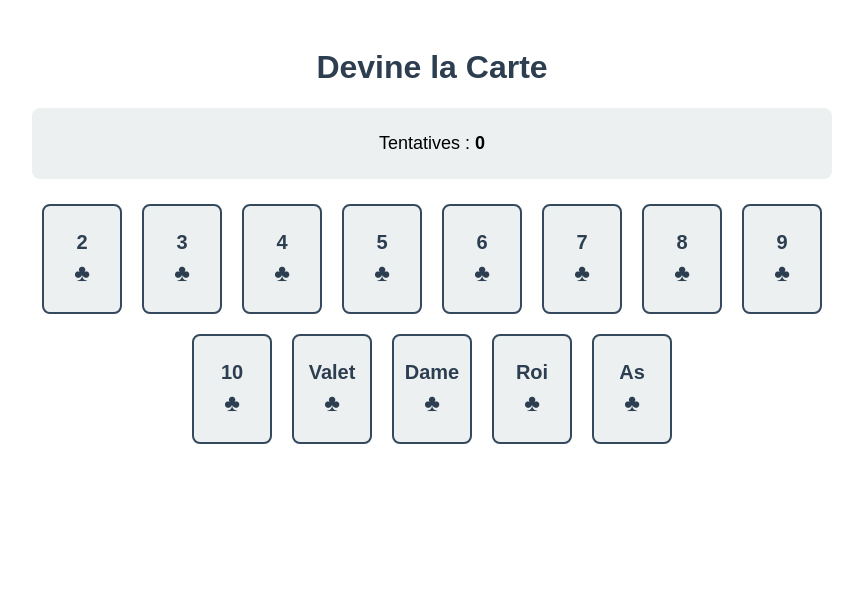
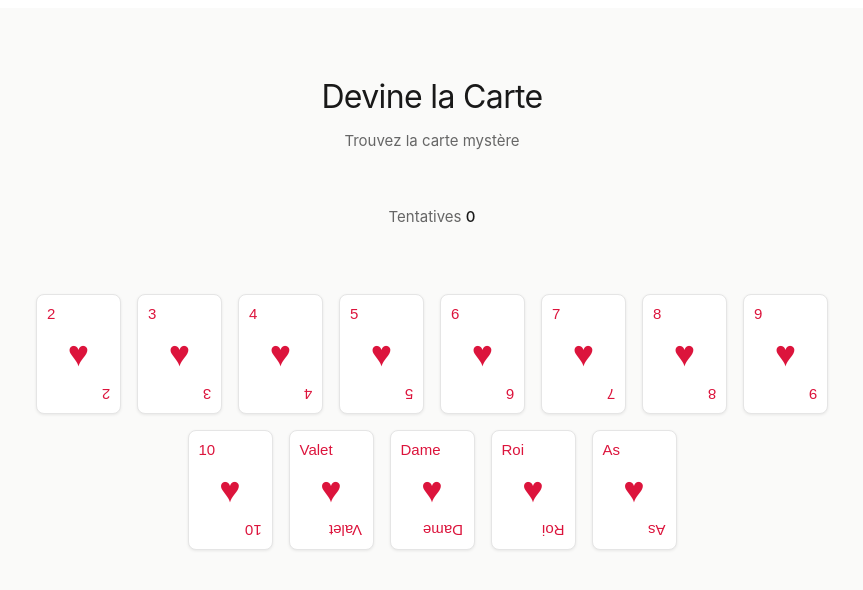
Before and after one commit to paulelian-tabarant/guess-the-card-legacy, a React (Vite) app: page / in a window 1280 px wide. Shown: the top 590 px of the page, without its empty margins (208-1071 px from the left). Built offline with nearby package versions, Linux system fonts and the light colour scheme.

Commit message:
style: rendre l'application plus attrayante

```diff
--- a/src/App.tsx
+++ b/src/App.tsx
@@ -39,48 +39,103 @@ function App() {
     return deck.find((card) => card.rank === rank)!;
   }).filter(Boolean);
 
+  // Fonction pour obtenir le style selon le résultat
+  const getResultDisplay = (result: GameResult) => {
+    if (result === 'gagné !!') {
+      return { text: 'Gagné', color: '#191919' };
+    } else if (result === 'plus') {
+      return { text: 'Plus haut', color: '#191919' };
+    } else {
+      return { text: 'Plus bas', color: '#191919' };
+    }
+  };
+
+  const resultDisplay = result ? getResultDisplay(result) : null;
+
   return (
     <div style={{
-      maxWidth: '800px',
+      minHeight: '100vh',
+      backgroundColor: '#fafaf9',
+      padding: '48px 24px',
+      fontFamily: '-apple-system, BlinkMacSystemFont, "Segoe UI", Roboto, "Helvetica Neue", Arial, sans-serif',
+    }}>
+      <div style={{
+        maxWidth: '840px',
         margin: '0 auto',
-      padding: '20px',
-      fontFamily: 'Arial, sans-serif',
       }}>
-      <h1 style={{ textAlign: 'center', color: '#2c3e50' }}>Devine la Carte</h1>
+        <h1 style={{
+          textAlign: 'center',
+          color: '#191919',
+          fontSize: '32px',
+          fontWeight: '400',
+          marginBottom: '8px',
+          letterSpacing: '-0.02em',
+        }}>
+          Devine la Carte
+        </h1>
+        <p style={{
+          textAlign: 'center',
+          color: '#666',
+          fontSize: '15px',
+          fontWeight: '400',
+          marginBottom: '48px',
+        }}>
+          Trouvez la carte mystère
+        </p>
 
         <div style={{
           textAlign: 'center',
-        marginBottom: '20px',
-        padding: '15px',
-        backgroundColor: '#ecf0f1',
-        borderRadius: '8px',
+          marginBottom: '40px',
         }}>
-        <p style={{ fontSize: '18px', margin: '10px 0' }}>
-          Tentatives : <strong>{attempts}</strong>
-        </p>
-        {result && (
-          <p style={{
-            fontSize: '32px',
-            fontWeight: 'bold',
-            margin: '10px 0',
-            color: result === 'gagné !!' ? '#27ae60' : '#3498db',
+          <div style={{
+            display: 'inline-block',
+            padding: '8px 16px',
+            backgroundColor: 'transparent',
+            marginBottom: '16px',
           }}>
-            {result}
-          </p>
+            <span style={{ fontSize: '15px', color: '#666', fontWeight: '400' }}>Tentatives </span>
+            <strong style={{ fontSize: '15px', color: '#191919', fontWeight: '500' }}>{attempts}</strong>
+          </div>
+
+          {resultDisplay && (
+            <div style={{
+              fontSize: '24px',
+              fontWeight: '400',
+              margin: '24px 0',
+              padding: '16px',
+              color: resultDisplay.color,
+              backgroundColor: '#fff',
+              borderRadius: '12px',
+              animation: 'fadeIn 0.2s ease-out',
+              border: '1px solid #e5e5e5',
+              maxWidth: '300px',
+              marginLeft: 'auto',
+              marginRight: 'auto',
+            }}>
+              {resultDisplay.text}
+            </div>
           )}
+
           {gameWon && (
             <button
               onClick={handleReset}
               style={{
-              marginTop: '15px',
+                marginTop: '24px',
                 padding: '12px 24px',
-              fontSize: '16px',
-              backgroundColor: '#27ae60',
-              color: 'white',
+                fontSize: '15px',
+                backgroundColor: '#191919',
+                color: '#fff',
                 border: 'none',
                 borderRadius: '8px',
                 cursor: 'pointer',
-              fontWeight: 'bold',
+                fontWeight: '500',
+                transition: 'all 0.15s cubic-bezier(0.4, 0, 0.2, 1)',
+              }}
+              onMouseEnter={(e) => {
+                e.currentTarget.style.backgroundColor = '#333';
+              }}
+              onMouseLeave={(e) => {
+                e.currentTarget.style.backgroundColor = '#191919';
               }}
             >
               Nouvelle partie
@@ -91,7 +146,7 @@ function App() {
         <div style={{
           display: 'flex',
           justifyContent: 'center',
-        gap: '10px',
+          gap: '8px',
           flexWrap: 'wrap',
         }}>
           {uniqueCards.map((card) => (
@@ -103,6 +158,20 @@ function App() {
           ))}
         </div>
       </div>
+
+      <style>
+        {`
+          @keyframes fadeIn {
+            from {
+              opacity: 0;
+            }
+            to {
+              opacity: 1;
+            }
+          }
+        `}
+      </style>
+    </div>
   );
 }
 
--- a/src/components/CardButton.tsx
+++ b/src/components/CardButton.tsx
@@ -5,37 +5,81 @@ interface CardButtonProps {
   onClick: (card: Card) => void;
 }
 
+// Fonction pour obtenir le symbole Unicode selon la couleur
+const getSuitSymbol = (suit: Card['suit']): string => {
+  const symbols = {
+    'Coeur': '♥',
+    'Carreau': '♦',
+    'Trèfle': '♣',
+    'Pique': '♠',
+  };
+  return symbols[suit];
+};
+
+// Fonction pour obtenir la couleur (rouge ou noir)
+const getSuitColor = (suit: Card['suit']): string => {
+  return suit === 'Coeur' || suit === 'Carreau' ? '#dc143c' : '#2c3e50';
+};
+
 export function CardButton({ card, onClick }: CardButtonProps) {
+  const suitColor = getSuitColor(card.suit);
+  const suitSymbol = getSuitSymbol(card.suit);
+
   return (
     <button
       onClick={() => onClick(card)}
       style={{
-        width: '80px',
-        height: '110px',
-        margin: '5px',
+        width: '85px',
+        height: '120px',
+        margin: '4px',
         padding: '10px',
-        border: '2px solid #34495e',
+        border: '1px solid #e5e5e5',
         borderRadius: '8px',
-        backgroundColor: '#ecf0f1',
+        backgroundColor: '#ffffff',
         cursor: 'pointer',
         display: 'flex',
         flexDirection: 'column',
         alignItems: 'center',
-        justifyContent: 'center',
-        fontSize: '18px',
-        fontWeight: 'bold',
-        color: '#2c3e50',
-        transition: 'transform 0.1s',
+        justifyContent: 'space-between',
+        fontSize: '16px',
+        fontWeight: '500',
+        color: suitColor,
+        transition: 'all 0.15s cubic-bezier(0.4, 0, 0.2, 1)',
+        boxShadow: '0 1px 3px rgba(0, 0, 0, 0.08)',
+        position: 'relative',
       }}
       onMouseEnter={(e) => {
-        e.currentTarget.style.transform = 'scale(1.05)';
+        e.currentTarget.style.transform = 'translateY(-2px)';
+        e.currentTarget.style.boxShadow = '0 4px 12px rgba(0, 0, 0, 0.12)';
+        e.currentTarget.style.borderColor = '#d0d0d0';
       }}
       onMouseLeave={(e) => {
-        e.currentTarget.style.transform = 'scale(1)';
+        e.currentTarget.style.transform = 'translateY(0)';
+        e.currentTarget.style.boxShadow = '0 1px 3px rgba(0, 0, 0, 0.08)';
+        e.currentTarget.style.borderColor = '#e5e5e5';
       }}
     >
-      <div style={{ fontSize: '20px', marginBottom: '5px' }}>{card.rank}</div>
-      <div style={{ fontSize: '24px' }}>♣</div>
+      <div style={{
+        fontSize: '15px',
+        fontWeight: '500',
+        alignSelf: 'flex-start',
+      }}>
+        {card.rank}
+      </div>
+      <div style={{
+        fontSize: '36px',
+        lineHeight: '1',
+      }}>
+        {suitSymbol}
+      </div>
+      <div style={{
+        fontSize: '15px',
+        fontWeight: '500',
+        alignSelf: 'flex-end',
+        transform: 'rotate(180deg)',
+      }}>
+        {card.rank}
+      </div>
     </button>
   );
 }
```
Lines whose indentation alone changed are shown as unchanged.
